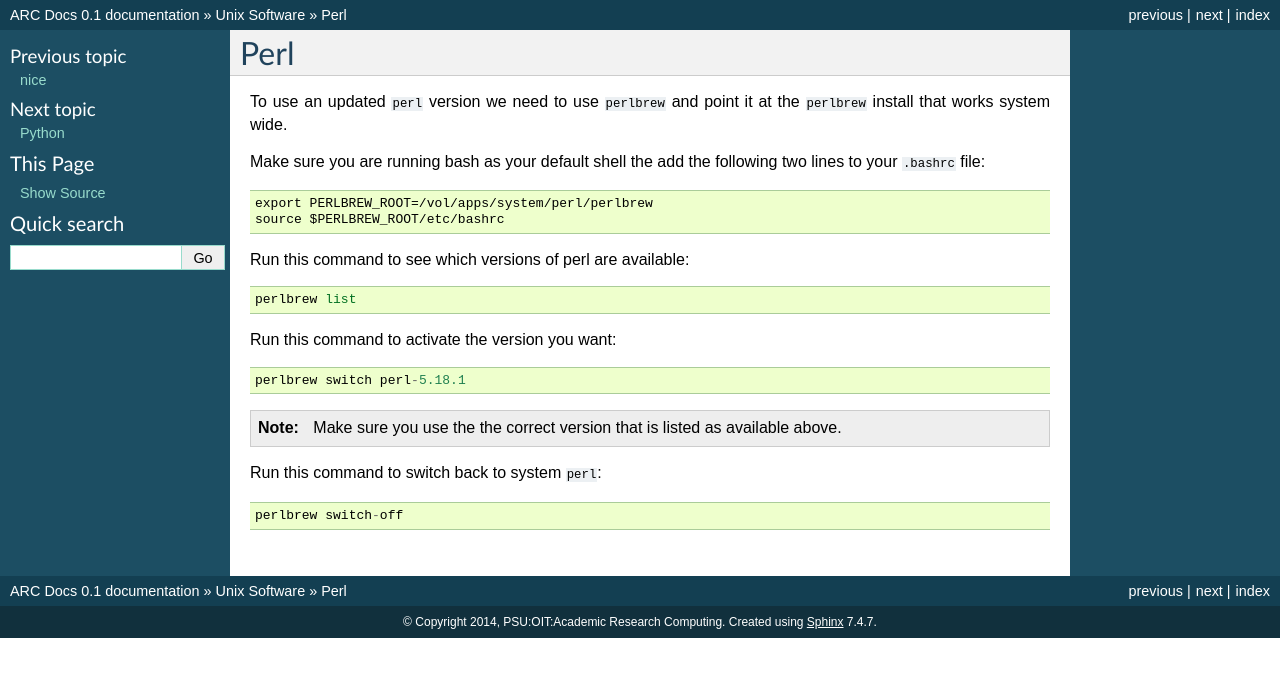
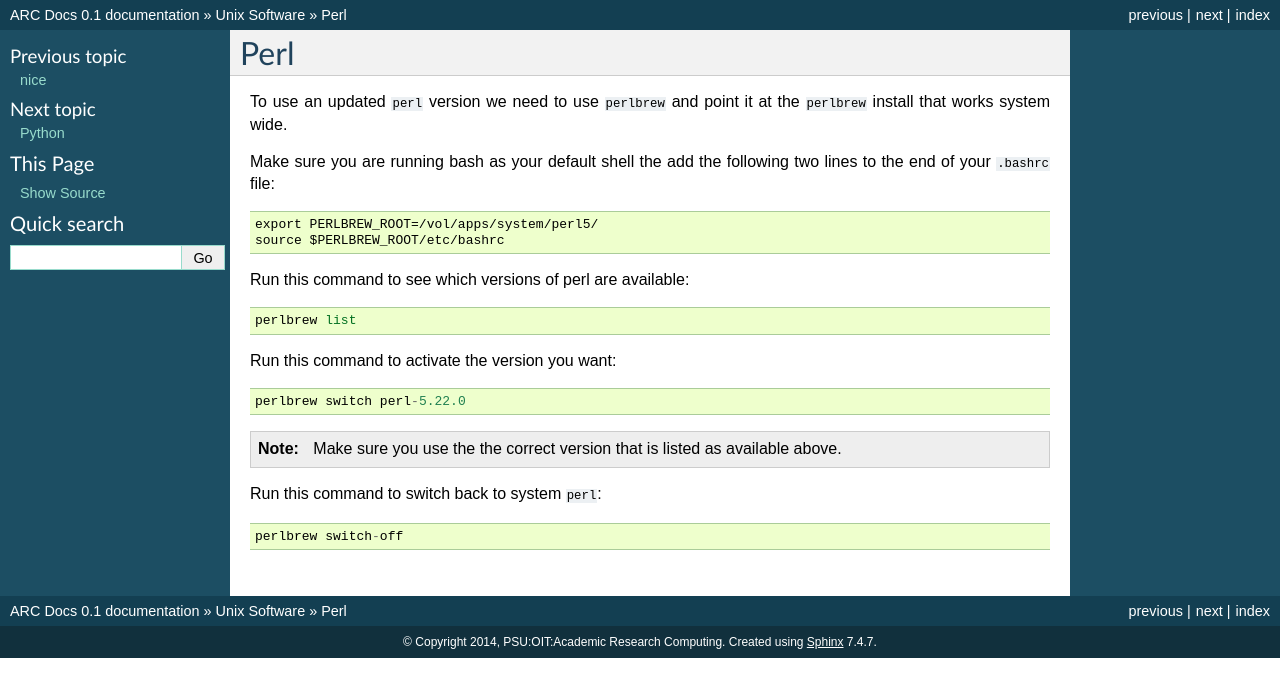
Before and after one commit to PSU-Research-Computing/psurc-docs, a Sphinx documentation site: the page built from source/unix_software/perl.rst, in a window 1280 px wide. Shown: the top 697 px of the page. Built offline with Sphinx 7.4.7, drawn with Linux system fonts in a browser that asks for light colours.

Commit message:
Updated Perl doc export path

```diff
--- a/source/unix_software/perl.rst
+++ b/source/unix_software/perl.rst
@@ -6,9 +6,9 @@ Perl
 
 To use an updated ``perl`` version we need to use ``perlbrew`` and point it at the ``perlbrew`` install that works system wide.
 
-Make sure you are running bash as your default shell the add the following two lines to your ``.bashrc`` file::
+Make sure you are running bash as your default shell the add the following two lines to the end of your ``.bashrc`` file::
 
-  export PERLBREW_ROOT=/vol/apps/system/perl/perlbrew
+  export PERLBREW_ROOT=/vol/apps/system/perl5/
   source $PERLBREW_ROOT/etc/bashrc
 
 Run this command to see which versions of perl are available::
@@ -17,7 +17,7 @@ Run this command to see which versions of perl are available::
 
 Run this command to activate  the version you want::
 
-  perlbrew switch perl-5.18.1
+  perlbrew switch perl-5.22.0
 
 .. note:: Make sure you use the the correct version that is listed as available above.
 
```
